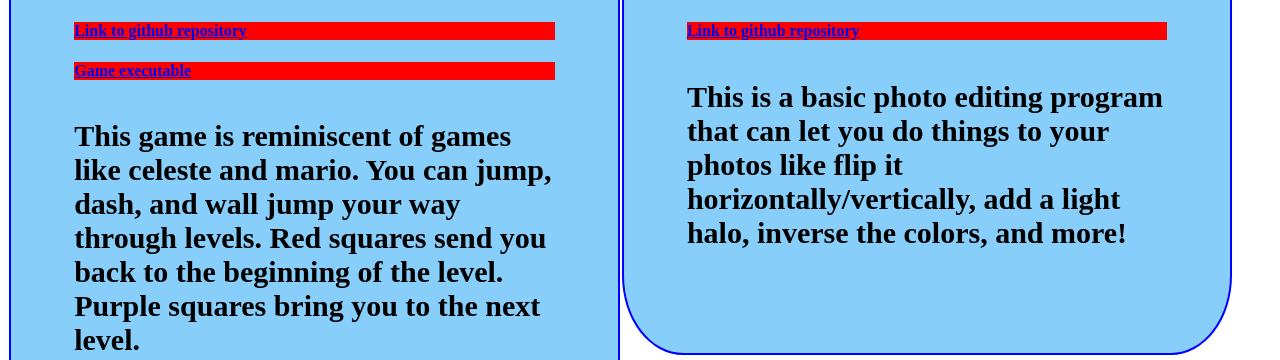
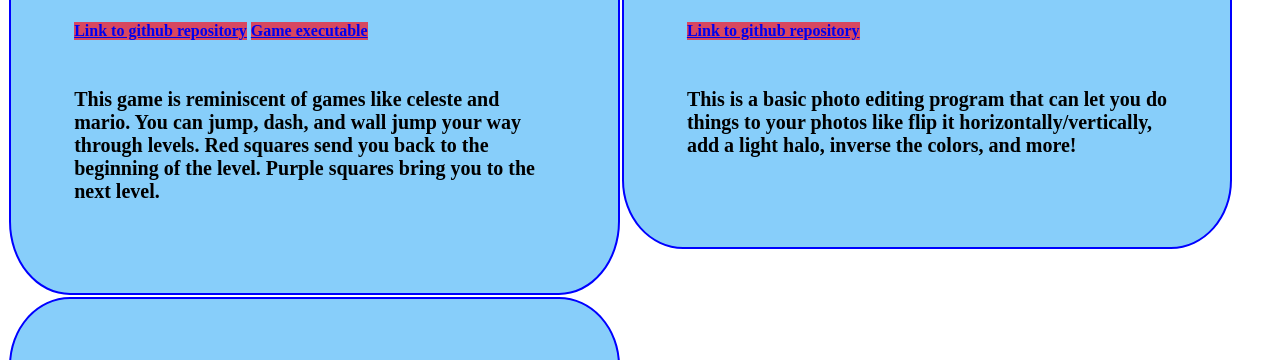
Before and after one commit to MagicalKarp74/MagicalKarp74.github.io, a plain HTML site: page programs.html in a window 1280 px wide. Shown: the part 448-808 px from the top of the page. Drawn offline with Linux system fonts and the light colour scheme.

Commit message:
Update style.css

```diff
--- a/style.css
+++ b/style.css
@@ -9,16 +9,18 @@ h1{
 }
 .wowzers{
     font-family: "Arial";
+    color: lightgreen;
 
 }
 #widgettext{
-    font-size: 30px;
+    font-size: 20px;
     color: black;
     text-wrap: stable;
 
 }
 
 #buttonstuff{
-    background-color:red;
+    display: inline-block;
+    background-color:rgb(216, 71, 95);
     color:black;
 }
```
